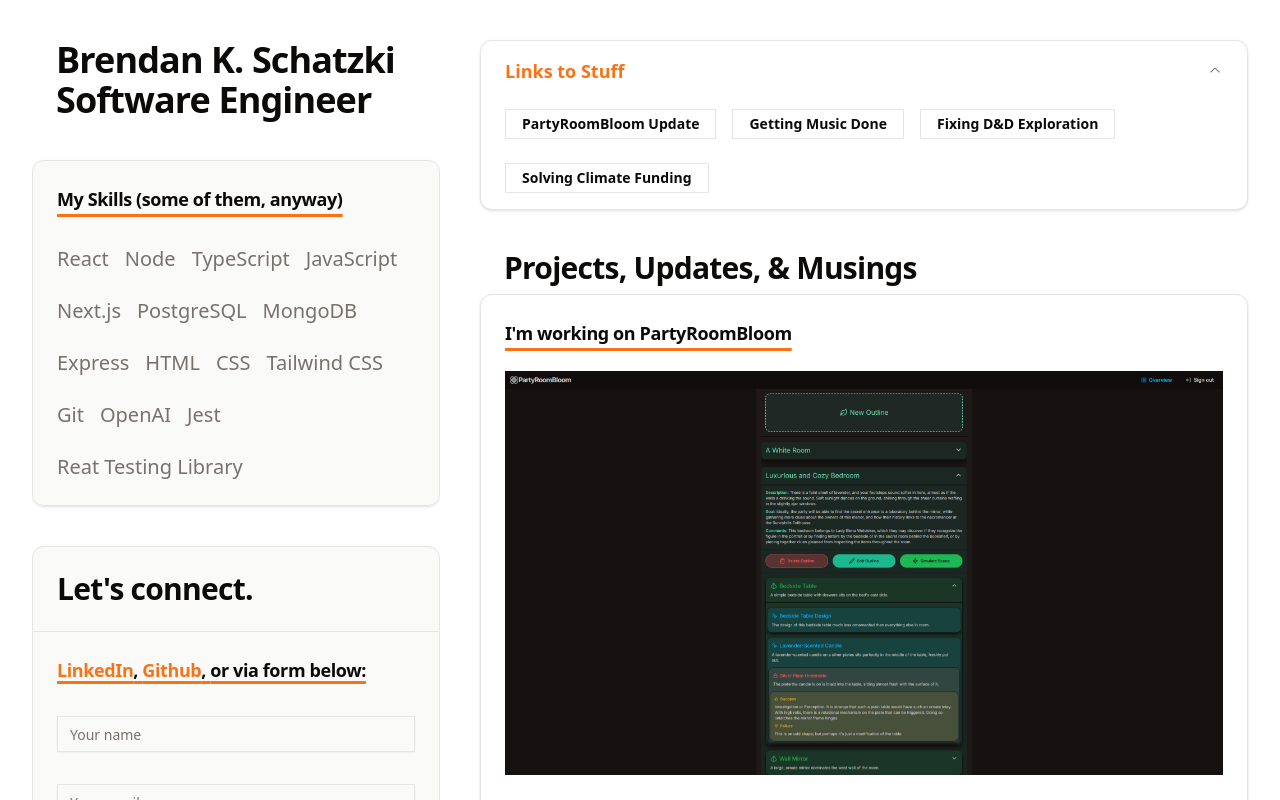
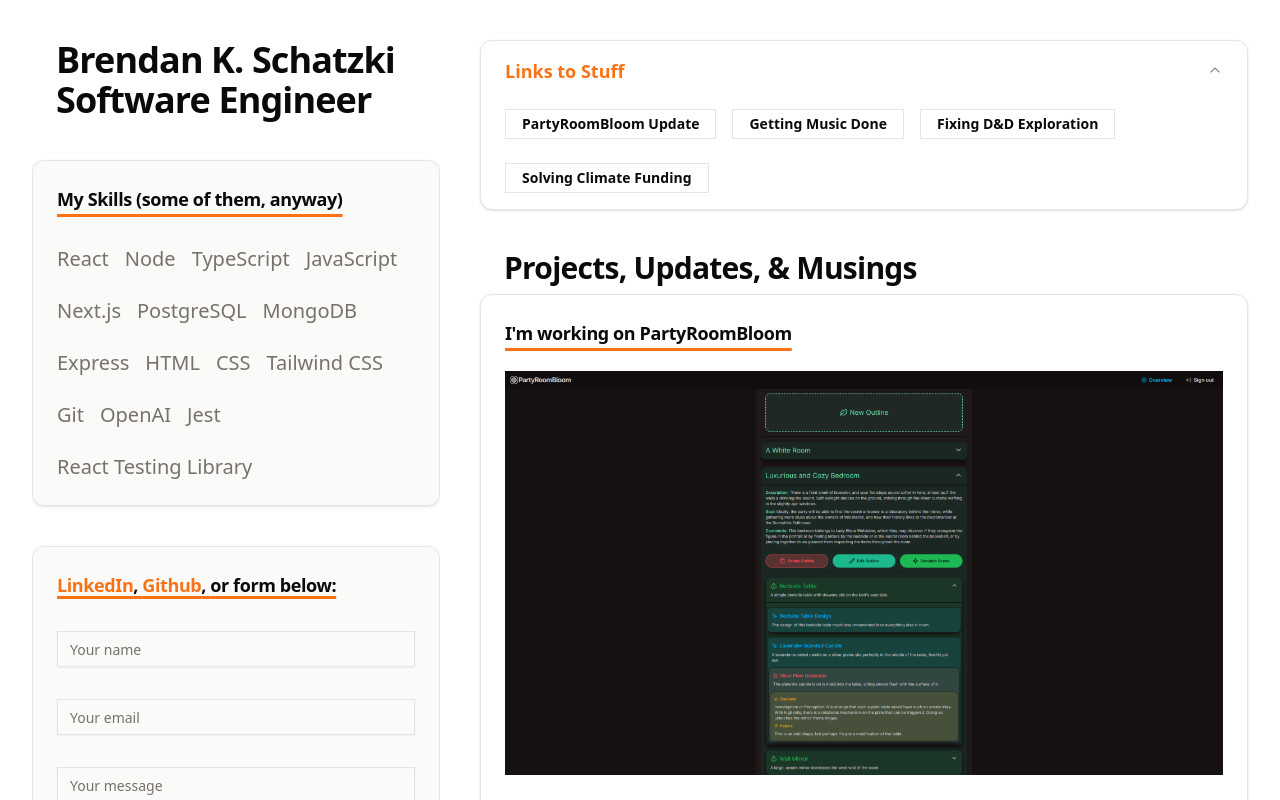
Before and after one commit to BKSchatzki/bkschatzki-dev, a Next.js app: page / in a window 1280 px wide. Shown: the top 800 px of the page. Built offline with nearby package versions, Linux system fonts and the light colour scheme.

Commit message:
feat(content): Fix typo in skills and truncate contact

```diff
--- a/src/components/sections/Contact.tsx
+++ b/src/components/sections/Contact.tsx
@@ -109,7 +109,6 @@
           : 'bg-secondary/50'
         }
       >
-        <H2 className="py-6 header-space:px-6">Let&apos;s connect.</H2>
         <CardHeader>
           <CardTitle>
             <Large className="underline decoration-primary decoration-[0.1667rem] underline-offset-4">
@@ -126,7 +125,7 @@
                   {', '}
                 </React.Fragment>
               ))}{' '}
-              or via form below:
+              or form below:
             </Large>
           </CardTitle>
         </CardHeader>
--- a/src/components/sections/Skills.tsx
+++ b/src/components/sections/Skills.tsx
@@ -35,7 +35,7 @@
   'Git',
   'OpenAI',
   'Jest',
-  'Reat Testing Library',
+  'React Testing Library',
 ];
 
 const Skills = React.forwardRef<HTMLDivElement, Props>(({ className, ...props }, ref) => {
```
